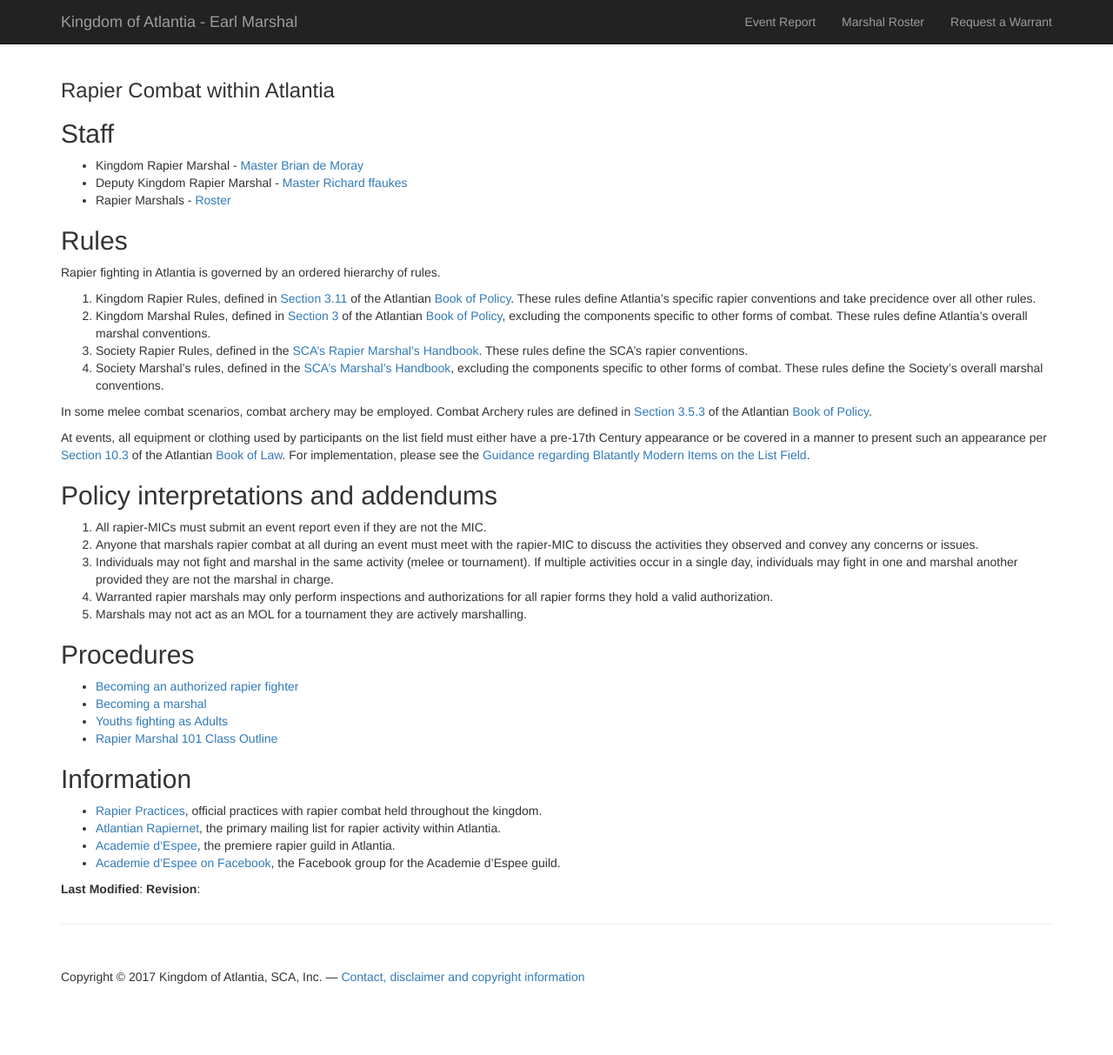
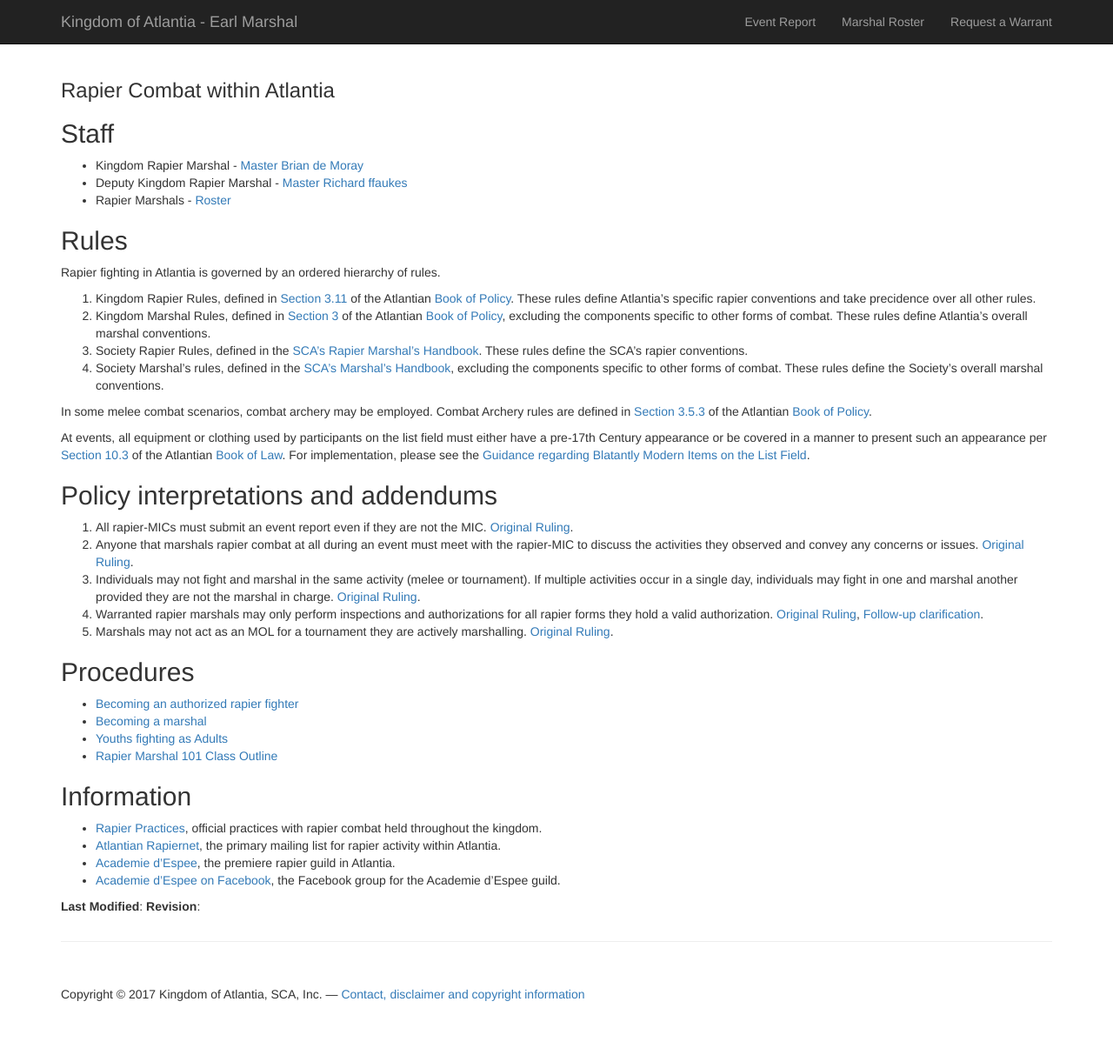
Before and after one commit to academie-de-espee/earl-marshal, a Jekyll site: the page built from rapier.md, in a window 1280 px wide. Shown: the whole page at 87% size. Built offline with Jekyll 4.4.1, drawn with Linux system fonts in a browser that asks for light colours.

Commit message:
add links to rulings

```diff
--- a/rapier.md
+++ b/rapier.md
@@ -23,11 +23,11 @@ In some melee combat scenarios, combat archery may be employed.  Combat Archery
 At events, all equipment or clothing used by participants on the list field must either have a pre-17th Century appearance or be covered in a manner to present such an appearance per [Section 10.3](https://atlantia.sca.org/offices/seneschal/clerk-of-law/book-of-law/reservations-and-restrictions?faqitem=Policy2) of the Atlantian [Book of Law](https://atlantia.sca.org/offices/seneschal/clerk-of-law/book-of-law/laws-of-the-kingdom).  For implementation, please see the [Guidance regarding Blatantly Modern Items on the List Field](/procedures/modern/).
 
 ## Policy interpretations and addendums
-1. All rapier-MICs must submit an event report even if they are not the MIC.
-2. Anyone that marshals rapier combat at all during an event must meet with the rapier-MIC to discuss the activities they observed and convey any concerns or issues.
-3. Individuals may not fight and marshal in the same activity (melee or tournament).  If multiple activities occur in a single day, individuals may fight in one and marshal another provided they are not the marshal in charge.
-4. Warranted rapier marshals may only perform inspections and authorizations for all rapier forms they hold a valid authorization.
-5. Marshals may not act as an MOL for a tournament they are actively marshalling.
+1. All rapier-MICs must submit an event report even if they are not the MIC. [Original Ruling](http://seahorse.atlantia.sca.org/private.cgi/marshalls-atlantia.sca.org/2016-October/022561.html).
+2. Anyone that marshals rapier combat at all during an event must meet with the rapier-MIC to discuss the activities they observed and convey any concerns or issues. [Original Ruling](http://seahorse.atlantia.sca.org/private.cgi/marshalls-atlantia.sca.org/2016-October/022561.html).
+3. Individuals may not fight and marshal in the same activity (melee or tournament).  If multiple activities occur in a single day, individuals may fight in one and marshal another provided they are not the marshal in charge.  [Original Ruling](http://seahorse.atlantia.sca.org/private.cgi/marshalls-atlantia.sca.org/2016-October/022561.html).
+4. Warranted rapier marshals may only perform inspections and authorizations for all rapier forms they hold a valid authorization. [Original Ruling](http://seahorse.atlantia.sca.org/private.cgi/marshalls-atlantia.sca.org/2016-April/022472.html), [Follow-up clarification](http://seahorse.atlantia.sca.org/private.cgi/marshalls-atlantia.sca.org/2017-February/022640.html).
+5. Marshals may not act as an MOL for a tournament they are actively marshalling. [Original Ruling](http://seahorse.atlantia.sca.org/private.cgi/marshalls-atlantia.sca.org/2016-March/022439.html).
 
 ## Procedures
 
```
